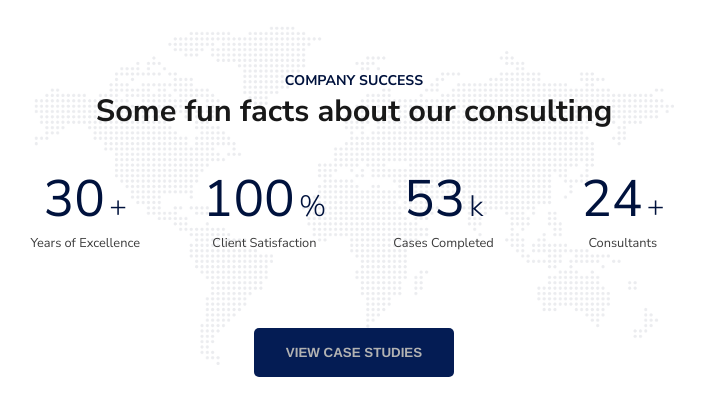
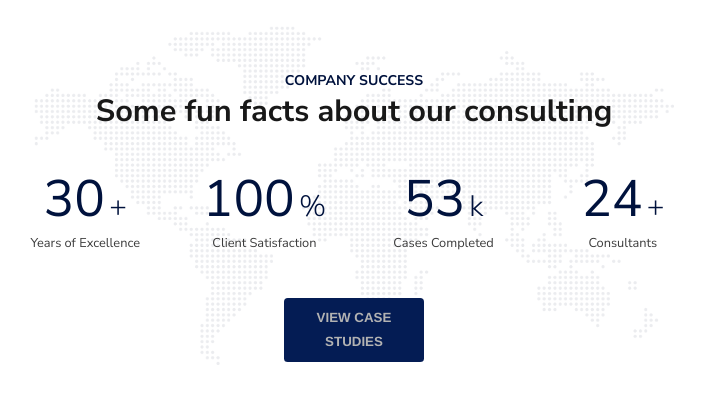
Before and after one commit to Salman7040/webClone, a plain HTML site: page index.html in a window 1280 px wide. Shown: the part 3395-3811 px from the top of the page, without its empty margins (286-991 px from the left). Drawn offline with nearby package versions, Linux system fonts and the light colour scheme.

```diff
--- a/main.css
+++ b/main.css
@@ -694,16 +694,20 @@
 
 .bg-map-con .abt-comp-success button{
   font-family: Helvetica, sans-serif;
-    margin: 30px 0 0 0;
-    padding: 12px;
+  /* margin: 30px 0 0 0; */
+  padding: 0.6vw;
   font-weight: 700;
   border: none;
   background-color: #062878;
   color: white;
   outline: none;
-    line-height: 25px;
-    border-radius: 5px;
-    width: 200px;
+  line-height: 1.9vw;
+  border-radius: 0.3vw;
+  width: 11vw;
   text-transform: uppercase;
   transition: all ease-in-out 0.4s;
 }
+
+.bg-map-con .abt-comp-success button:hover{
+  background-color: #011542;
+}
```
Lines whose indentation alone changed are shown as unchanged.
